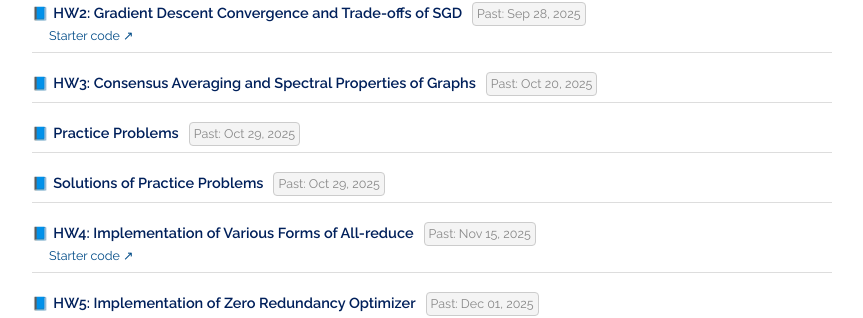
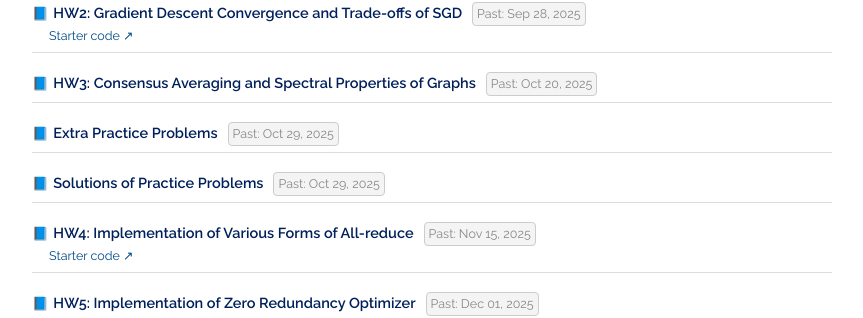
Before and after one commit to chentianyi19/ECE5290, a Jekyll site: the page built from index.html, in a window 1280 px wide and 900 px high, scrolled down 2588 px. Shown: the part 136-454 px from the top of the window, without its empty margins (208-1071 px from the left). Built offline with Jekyll 4.4.1, drawn with Linux system fonts in a browser that asks for light colours; some of the changed lines change nothing that is shown.

Commit message:
Update assignments.yml by modifying and reordering entries
Removed the old Project Guidelines entry and updated the title for Practice Problems to Extra Practice Problems. Reintroduced the Project Guidelines entry at the end of the file.

```diff
--- a/_data/assignments.yml
+++ b/_data/assignments.yml
@@ -17,14 +17,8 @@
   pdf: "/assets/hw/hw3.pdf"
   starter: null
 
-- id: "proj"
-  title: "Project Guidelines"
-  due: 2025-12-13
-  pdf: "/assets/files/ECE_5290_Project.pdf"
-  starter: null
-
 - id: "sample"
-  title: "Practice Problems"
+  title: "Extra Practice Problems"
   due: 2025-10-29
   pdf: "/assets/hw/ECE_5290_QA.pdf"
   starter: null
@@ -46,3 +40,9 @@
   due: 2025-12-1
   pdf: ""
   starter: ""
+
+- id: "proj"
+  title: "Project Guidelines"
+  due: 2025-12-13
+  pdf: "/assets/files/ECE_5290_Project.pdf"
+  starter: null
```
